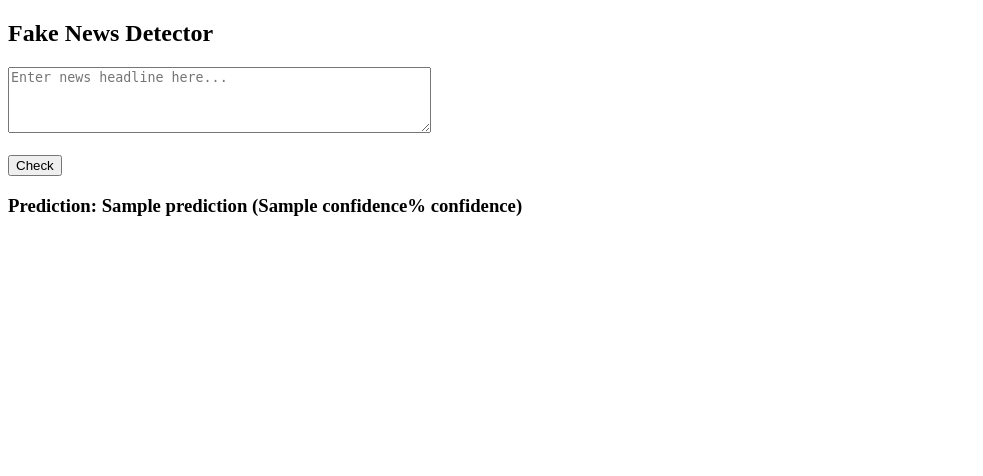
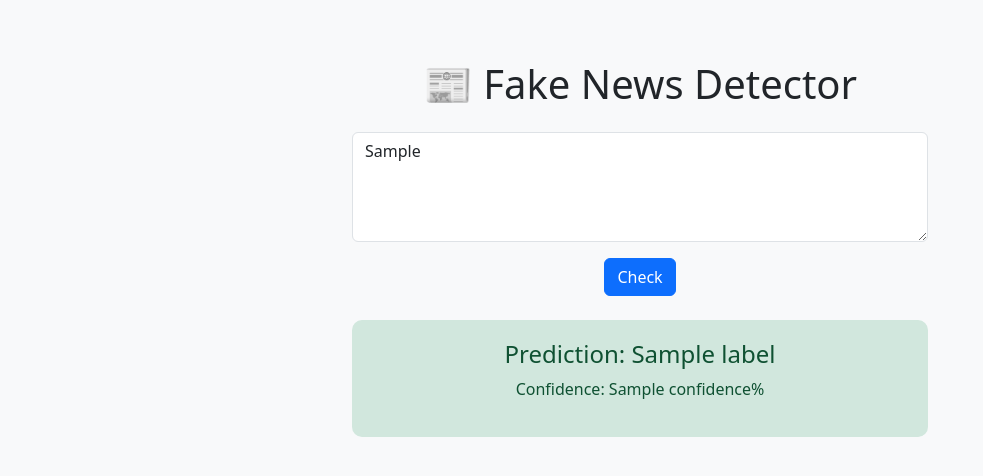
Before and after one commit to prarthana-majalikar/fake-news-classifier, a Flask app: template app/templates/index.html in a window 1280 px wide. Shown: the top 476 px of the page, without its empty margins (0-983 px from the left). Run offline with Flask 3, Linux system fonts and the light colour scheme; the template is opened without the code that fills it: most values are stand-ins (such as "Sample title", 1, 10 or a date in 2020); parts of the project's set-up code (start-up, migrations or seed data) failed here and were passed over.

Commit message:
Improvements index.html for better UI

```diff
--- a/app/app.py
+++ b/app/app.py
@@ -11,15 +11,14 @@ def home():
 
 @app.route('/predict', methods=['POST'])
 def predict():
-    text = request.form['news']
+    text = request.form['headline']
     processed_text = preprocess_text(text)
     result = predict_news(processed_text)
-
-    if result is None:
-        return render_template("index.html", prediction="Error: could not classify the news.")
-
-    label, confidence = result
-    return render_template('index.html', prediction=label, confidence=confidence)
+    if result:
+        label, confidence = result
+        return render_template('index.html', label=label, confidence=confidence, user_input=text)
+    else:
+        return render_template('index.html', label="Error", confidence="0.0", user_input=text)
 
 if __name__ == "__main__":
     app.run(debug=True)
--- a/app/templates/index.html
+++ b/app/templates/index.html
@@ -1,17 +1,58 @@
 <!DOCTYPE html>
-<html>
+<html lang="en">
 
 <head>
-    <title>Fake News Detector</title>
+    <meta charset="UTF-8">
+    <title>Fake News Classifier</title>
+    <link rel="stylesheet" href="https://cdn.jsdelivr.net/npm/bootstrap@5.3.0/dist/css/bootstrap.min.css">
+    <style>
+        body {
+            background-color: #f8f9fa;
+        }
+
+        .container {
+            margin-top: 60px;
+            max-width: 600px;
+        }
+
+        .result {
+            margin-top: 30px;
+            padding: 20px;
+            border-radius: 10px;
+        }
+
+        .fake {
+            background-color: #f8d7da;
+            color: #842029;
+        }
+
+        .real {
+            background-color: #d1e7dd;
+            color: #0f5132;
+        }
+    </style>
 </head>
 
 <body>
-    <h2>Fake News Detector</h2>
-    <form action="/predict" method="post">
-        <textarea name="news" rows="4" cols="50" placeholder="Enter news headline here..."></textarea><br><br>
-        <input type="submit" value="Check">
-    </form>
-    {% if prediction %}
-    <h3>Prediction: {{ prediction }} ({{ confidence }}% confidence)</h3>
-    {% endif %}
+    <div class="container text-center">
+        <h1 class="mb-4">📰 Fake News Detector</h1>
+        <form action="/predict" method="post">
+            <div class="mb-3">
+                <textarea class="form-control" name="headline" rows="4" placeholder="Enter a news headline..."
+                    required>{{ user_input or '' }}</textarea>
+            </div>
+            <button type="submit" class="btn btn-primary">Check</button>
+        </form>
+
+        {% if label %}
+        <div class="result mt-4 {{ 'fake' if label == 'FAKE' else 'real' }}">
+            <h4>
+                Prediction: {{ label }}
+            </h4>
+            <p>Confidence: {{ confidence }}%</p>
+        </div>
+        {% endif %}
+    </div>
 </body>
+
+</html>
```
